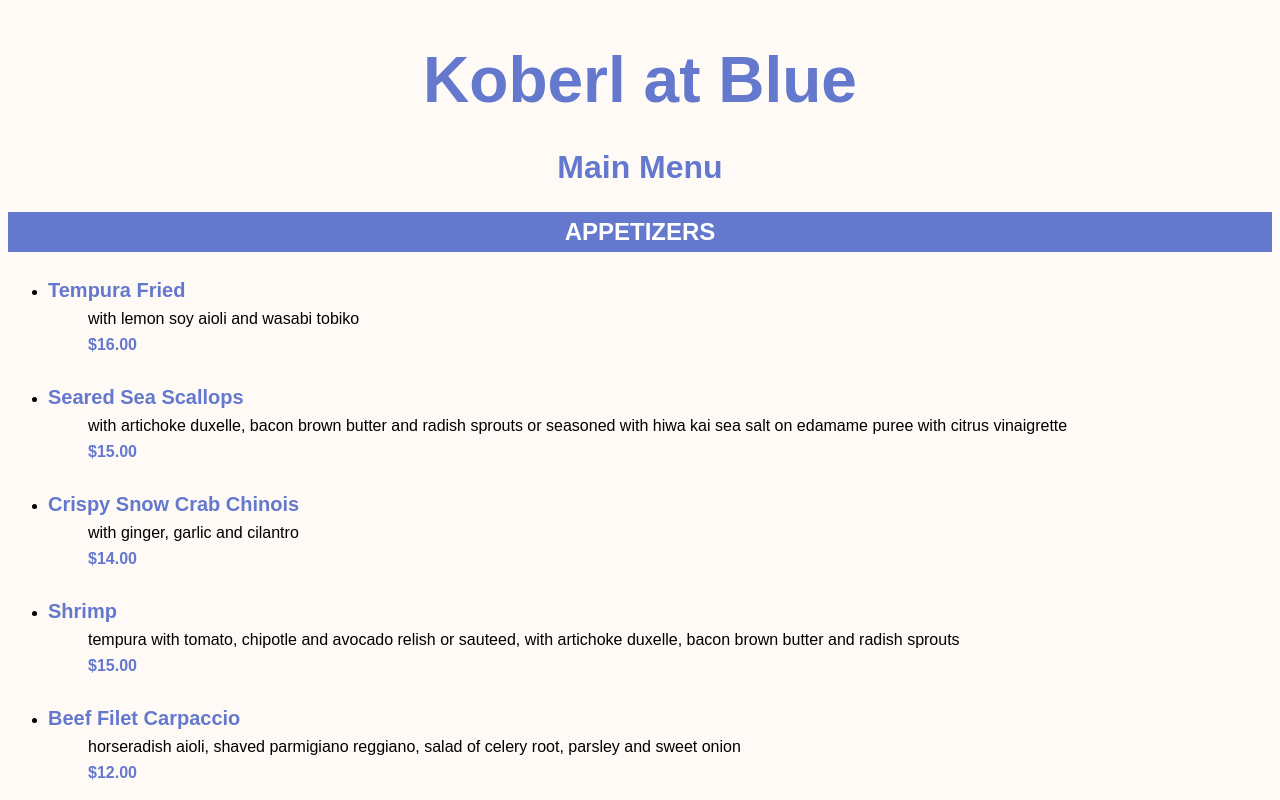
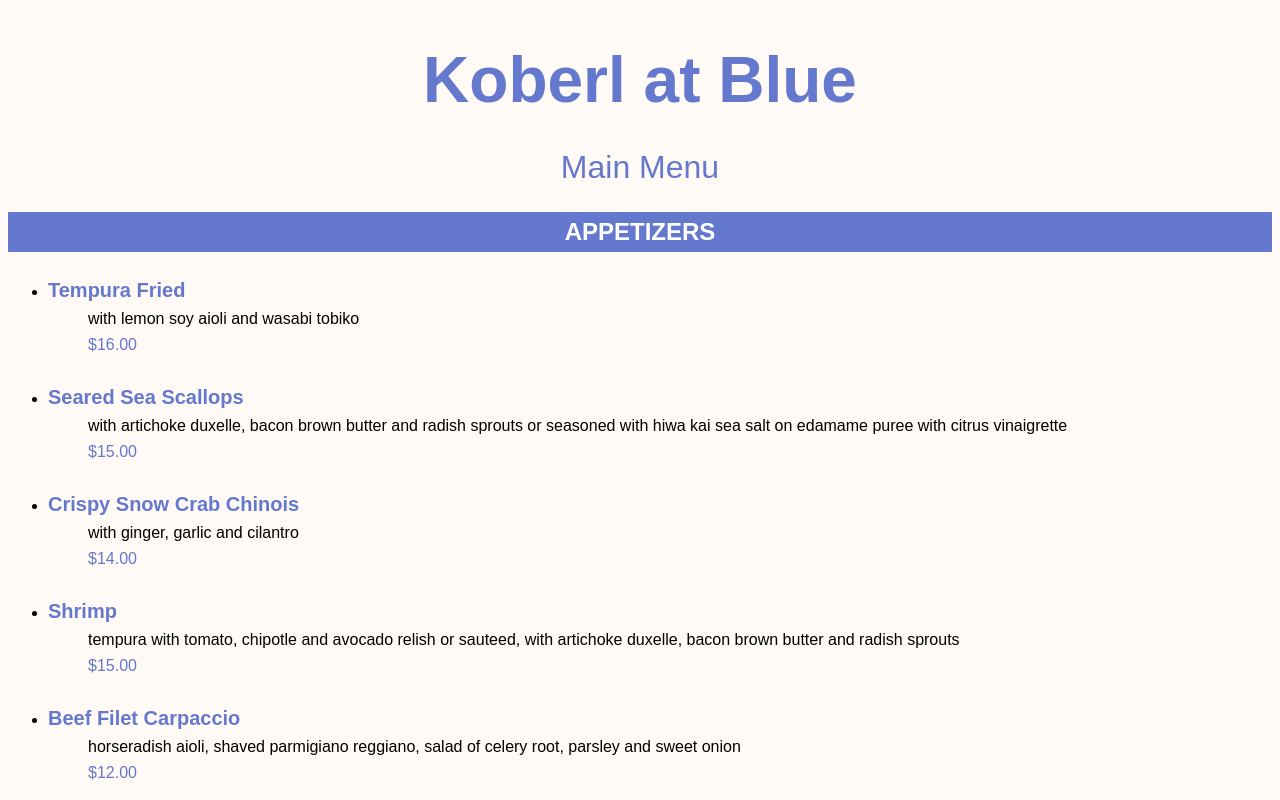
Before and after one commit to helenkang522/helenkang522.github.io, a plain HTML site: page grc338/restaurantmenucss/index.html in a window 1280 px wide. Shown: the top 800 px of the page. Drawn offline with Linux system fonts and the light colour scheme.

Commit message:
Update style.css

```diff
--- a/grc338/restaurantmenucss/style.css
+++ b/grc338/restaurantmenucss/style.css
@@ -3,6 +3,7 @@
 body{
     background-color:rgb(255,250,245)
 }
+
 h1{
     color:rgb(100, 120, 205);
     font-family: sans-serif;
@@ -15,7 +16,7 @@
     color:rgb(100, 120, 205);
     font-family: sans-serif;
     font-size:2em;
-    font-weight: light;
+    font-weight: 100;
     text-align: center;
 }
 
@@ -27,13 +28,15 @@
     text-transform:uppercase;
     text-align: center;
     padding: .25em;
+
 }
 
 h4{
     color:rgb(100, 120, 205);
     font-family: sans-serif;
     font-size:1.25em;
-    margin-bottom: .1em
+    margin-bottom: .1em;
+
 }
 
 .price{
@@ -44,6 +47,7 @@
     margin-top: .5em;
     margin-left: 2.5em;
     margin-bottom: 2em;
+    font-weight: 150;
 }
 
 .description{
@@ -51,4 +55,5 @@
     margin-top: .5em;
     margin-bottom: .5em;
     margin-left: 2.5em;
+    font-weight: 100;
 }
```
